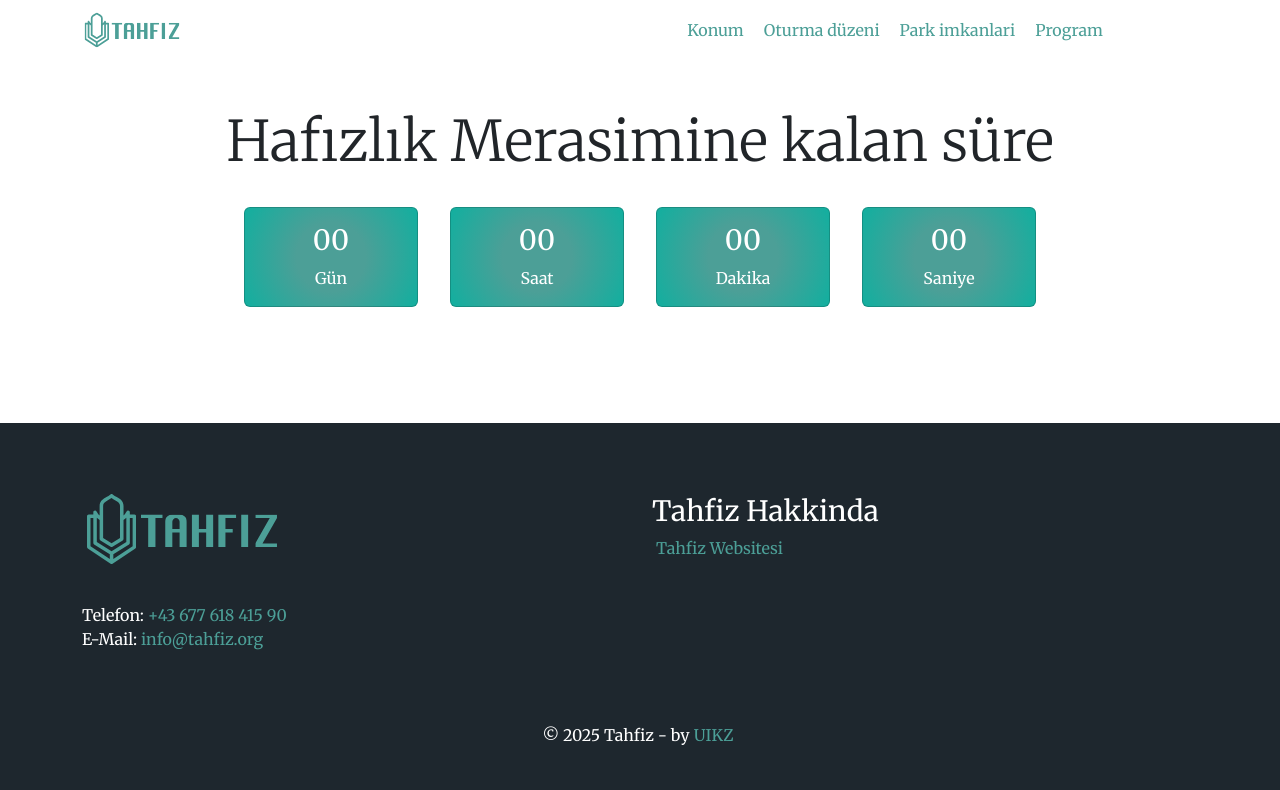
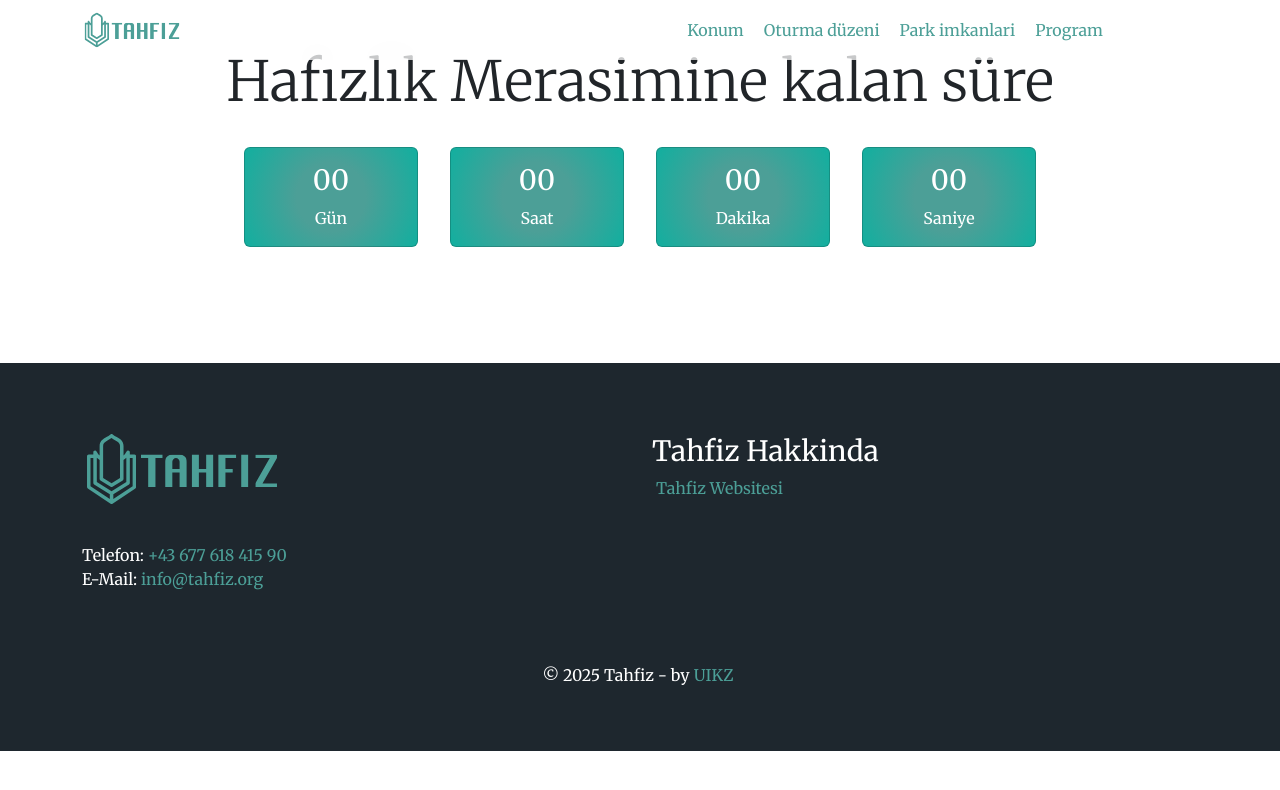
Before and after one commit to alihanekiz/tahfiz-landingpage, a Next.js app: page / in a window 1280 px wide. Shown: the top 790 px of the page. Built offline with nearby package versions, Linux system fonts and the light colour scheme.

Commit message:
chore: minor style changes

```diff
--- a/app/globals.css
+++ b/app/globals.css
@@ -32,7 +32,6 @@ body {
 }
 
 main {
-  padding-top: 60px;
   padding-bottom: 60px;
 }
 
```
